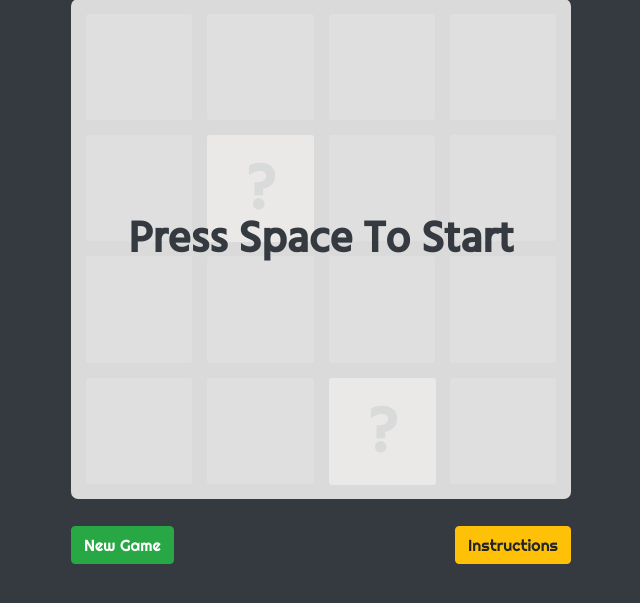
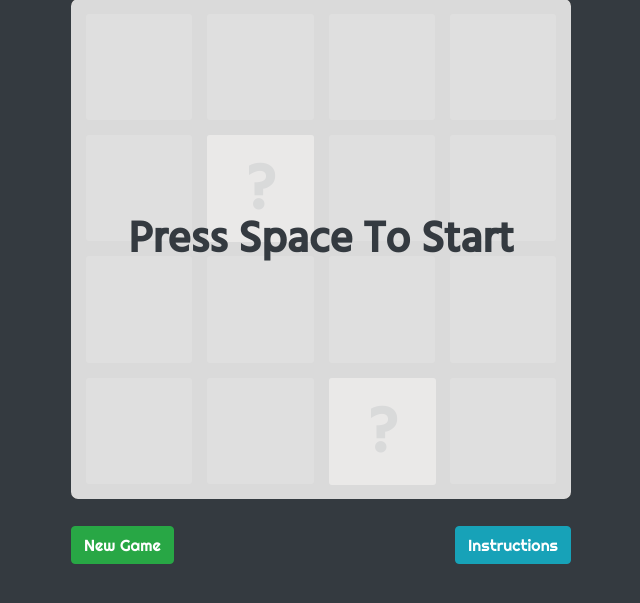
Before and after one commit to pauldstar/RevisionJunkies, a CodeIgniter app: page /database/ in a window 1280 px wide. Shown: the part 197-800 px from the top of the page, without its empty margins (319-959 px from the left). Run offline with CodeIgniter, Linux system fonts and the light colour scheme; data that the repository does not hold is empty.

Commit message:
mod: changed instructions button color

```diff
--- a/application/views/game.php
+++ b/application/views/game.php
@@ -43,7 +43,7 @@
 
   <div class="text-white ml-auto mr-auto right-font w-500" id="game-footer">
     <button class="btn btn-success btn-new-game" >New Game</button>
-    <button class="btn btn-warning float-right" data-toggle="modal" data-target="#modal-instructions">Instructions</button>
+    <button class="btn btn-info float-right" data-toggle="modal" data-target="#modal-instructions">Instructions</button>
   </div>
 
 </div>
```
